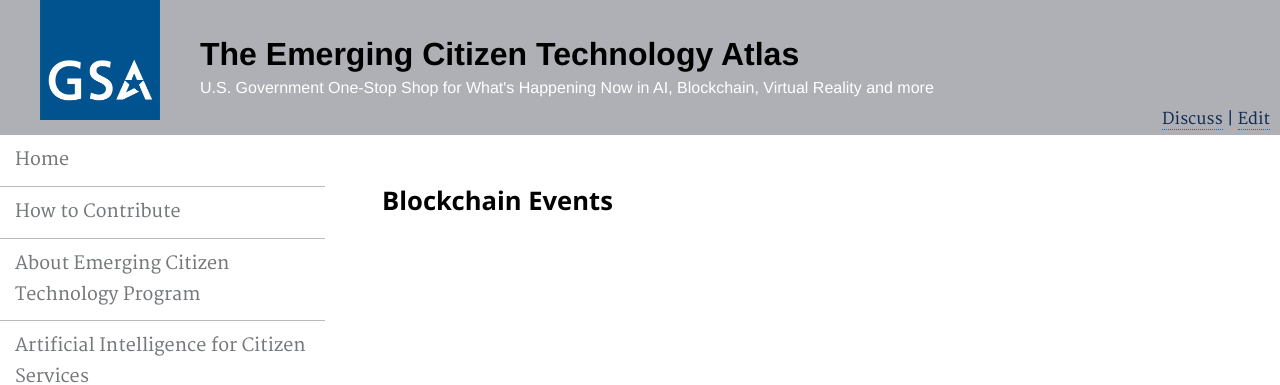
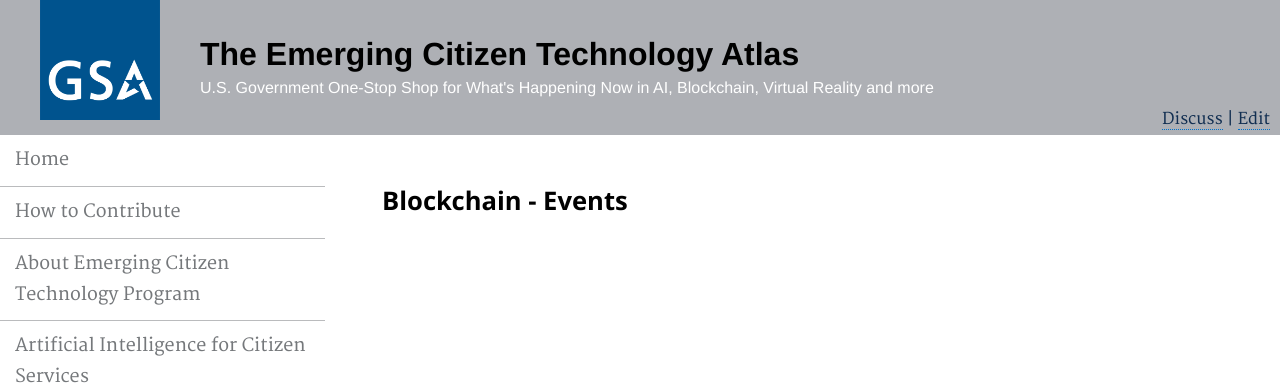
Before and after one commit to GSA/emerging-technology-atlas, a Jekyll site: the page built from pages/blockchain-events.md, in a window 1280 px wide. Shown: the top 385 px of the page. Built offline with Jekyll 4.4.1, drawn with Linux system fonts in a browser that asks for light colours.

```diff
--- a/pages/blockchain-events.md
+++ b/pages/blockchain-events.md
@@ -5,4 +5,4 @@ permalink: /blockchain-events/
 description: ""
 ---
 
-### Blockchain Events
+### Blockchain - Events
```
